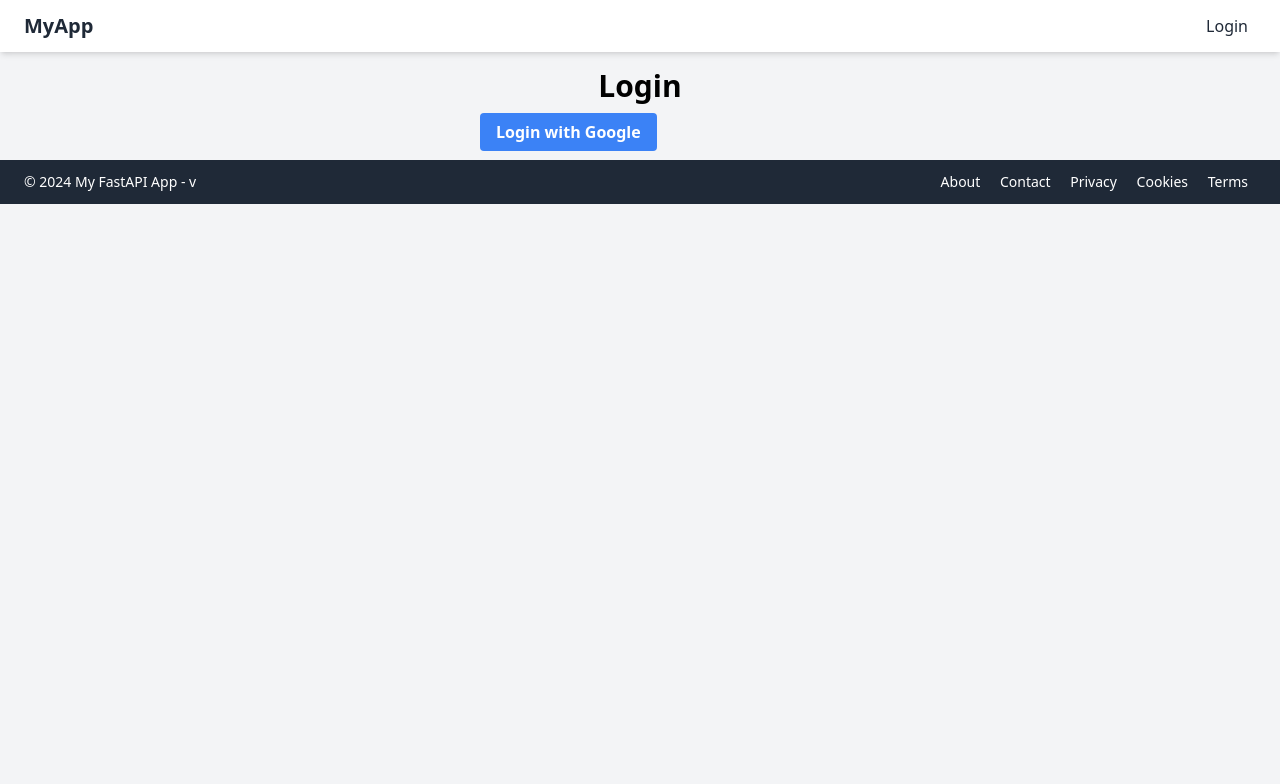
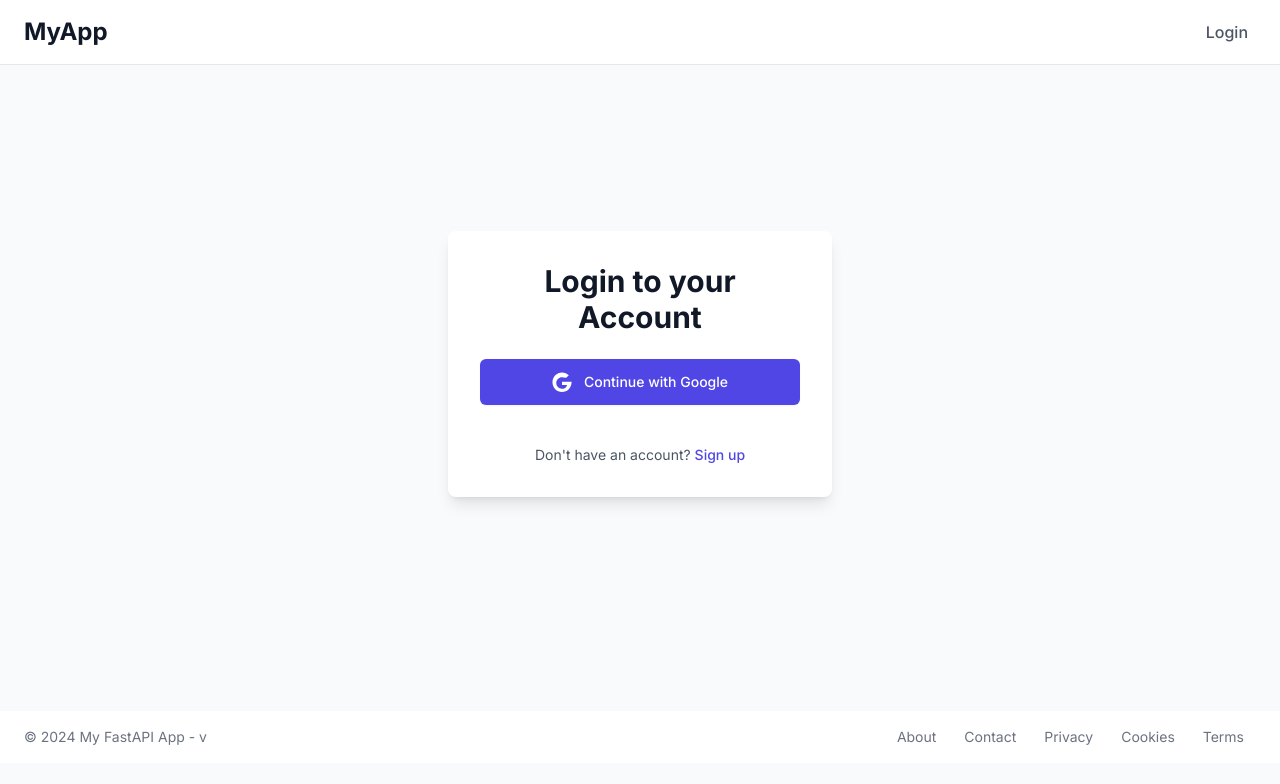
Before and after one commit to qunox-01/benihmon, a FastAPI app: page /login in a window 1280 px wide. Shown: the top 784 px of the page. Run offline with FastAPI, Linux system fonts and the light colour scheme; some libraries are stand-ins or nearby versions.

Commit message:
change the style

```diff
--- a/app/templates/about.html
+++ b/app/templates/about.html
@@ -1,6 +1,8 @@
 {% extends "base.html" %}
 {% block title %}About Us{% endblock %}
 {% block content %}
-<h1 class="text-3xl font-bold">About Us</h1>
-<p class="mt-4">This is the about page.</p>
+<div class="bg-white p-8 rounded-lg shadow-md">
+    <h1 class="text-4xl font-bold text-gray-900">About Us</h1>
+    <p class="mt-4 text-lg text-gray-600">This is the about page. We are a company dedicated to creating amazing web applications with FastAPI and Tailwind CSS. Our mission is to provide clean, efficient, and user-friendly solutions.</p>
+</div>
 {% endblock %}
--- a/app/templates/base.html
+++ b/app/templates/base.html
@@ -7,10 +7,18 @@
     <title>{% block title %}My FastAPI App{% endblock %}</title>
     <script src="https://cdn.tailwindcss.com"></script>
     <script src="https://unpkg.com/htmx.org@1.9.10"></script>
+    <link rel="preconnect" href="https://fonts.googleapis.com">
+    <link rel="preconnect" href="https://fonts.gstatic.com" crossorigin>
+    <link href="https://fonts.googleapis.com/css2?family=Inter:wght@400;500;600;700&display=swap" rel="stylesheet">
+    <style>
+        body {
+            font-family: 'Inter', sans-serif;
+        }
+    </style>
 </head>
-<body class="bg-gray-100">
+<body class="bg-gray-50 text-gray-800">
     {% include 'partials/header.html' %}
-    <main class="container mx-auto p-4">
+    <main class="container mx-auto p-4 md:p-6">
         {% block content %}{% endblock %}
     </main>
     {% include 'partials/footer.html' %}
--- a/app/templates/contact.html
+++ b/app/templates/contact.html
@@ -1,6 +1,8 @@
 {% extends "base.html" %}
 {% block title %}Contact Us{% endblock %}
 {% block content %}
-<h1 class="text-3xl font-bold">Contact Us</h1>
-<p class="mt-4">This is the contact page.</p>
+<div class="bg-white p-8 rounded-lg shadow-md">
+    <h1 class="text-4xl font-bold text-gray-900">Contact Us</h1>
+    <p class="mt-4 text-lg text-gray-600">This is the contact page. You can reach us at <a href="mailto:contact@myapp.com" class="text-indigo-600 hover:underline">contact@myapp.com</a>.</p>
+</div>
 {% endblock %}
--- a/app/templates/login.html
+++ b/app/templates/login.html
@@ -1,12 +1,19 @@
 {% extends "base.html" %}
 {% block title %}Login{% endblock %}
 {% block content %}
-<div class="flex justify-center">
-    <div class="w-full max-w-xs">
-        <h1 class="text-3xl font-bold text-center mb-4">Login</h1>
-        <a href="{{ url_for('login_google') }}" class="bg-blue-500 hover:bg-blue-700 text-white font-bold py-2 px-4 rounded focus:outline-none focus:shadow-outline w-full text-center">
-            Login with Google
+<div class="flex justify-center items-center min-h-[calc(100vh-250px)]">
+    <div class="w-full max-w-sm p-8 space-y-6 bg-white rounded-lg shadow-lg">
+        <h1 class="text-3xl font-bold text-center mb-4 text-gray-900">Login to your Account</h1>
+        <a href="{{ url_for('login_google') }}" class="w-full flex items-center justify-center px-4 py-3 border border-transparent rounded-md shadow-sm text-sm font-medium text-white bg-indigo-600 hover:bg-indigo-700 focus:outline-none focus:ring-2 focus:ring-offset-2 focus:ring-indigo-500">
+            <svg class="w-5 h-5 mr-3" aria-hidden="true" focusable="false" data-prefix="fab" data-icon="google" role="img" xmlns="http://www.w3.org/2000/svg" viewBox="0 0 488 512"><path fill="currentColor" d="M488 261.8C488 403.3 381.5 512 244 512 109.8 512 0 402.2 0 261.8S109.8 11.8 244 11.8c70.3 0 129.8 27.8 174.2 71.9l-67.6 64.8C314.5 152.1 282.7 136 244 136c-80.6 0-146.5 65.9-146.5 146.8S163.4 429.6 244 429.6c87.9 0 122.3-64.8 126.9-97.4H244v-83.3h244c2.5 13.9 4.3 29.2 4.3 45.9z"></path></svg>
+            <span>Continue with Google</span>
         </a>
+        <p class="text-sm text-center text-gray-600 pt-4">
+            Don't have an account?
+            <a href="{{ url_for('signup') }}" class="font-medium text-indigo-600 hover:text-indigo-500">
+                Sign up
+            </a>
+        </p>
     </div>
 </div>
 {% endblock %}
--- a/app/templates/partials/footer.html
+++ b/app/templates/partials/footer.html
@@ -1,13 +1,13 @@
-<footer class="bg-gray-800 text-white mt-auto text-sm">
-    <div class="container mx-auto px-6 py-3">
-        <div class="flex justify-between items-center">
+<footer class="bg-white mt-12">
+    <div class="container mx-auto px-6 py-4">
+        <div class="flex justify-between items-center text-sm text-gray-500">
             <p>&copy; 2024 My FastAPI App - v{{ APP_VERSION }}</p>
             <div>
-                <a href="{{ url_for('about') }}" class="px-2">About</a>
-                <a href="{{ url_for('contact') }}" class="px-2">Contact</a>
-                <a href="{{ url_for('privacy_policy') }}" class="px-2">Privacy</a>
-                <a href="{{ url_for('cookie_policy') }}" class="px-2">Cookies</a>
-                <a href="{{ url_for('terms_and_conditions') }}" class="px-2">Terms</a>
+                <a href="{{ url_for('about') }}" class="px-3 hover:text-indigo-600">About</a>
+                <a href="{{ url_for('contact') }}" class="px-3 hover:text-indigo-600">Contact</a>
+                <a href="{{ url_for('privacy_policy') }}" class="px-3 hover:text-indigo-600">Privacy</a>
+                <a href="{{ url_for('cookie_policy') }}" class="px-3 hover:text-indigo-600">Cookies</a>
+                <a href="{{ url_for('terms_and_conditions') }}" class="px-3 hover:text-indigo-600">Terms</a>
             </div>
         </div>
     </div>
--- a/app/templates/partials/header.html
+++ b/app/templates/partials/header.html
@@ -1,17 +1,17 @@
-<header class="bg-white shadow-md">
-    <nav class="container mx-auto px-6 py-3">
+<header class="bg-white border-b border-gray-200">
+    <nav class="container mx-auto px-6 py-4">
         <div class="flex items-center justify-between">
-            <div class="text-xl font-semibold text-gray-700">
-                <a href="{{ url_for('index') }}" class="text-gray-800 hover:text-gray-700">MyApp</a>
+            <div class="text-2xl font-bold text-gray-900">
+                <a href="{{ url_for('index') }}" class="hover:text-indigo-600">MyApp</a>
             </div>
             <div class="flex items-center">
                 {% if user %}
-                    <a href="{{ url_for('account') }}" class="mx-2">
-                        <img src="{{ user.picture }}" alt="{{ user.name }}" class="w-8 h-8 rounded-full">
+                    <a href="{{ url_for('account') }}" class="mx-4">
+                        <img src="{{ user.picture }}" alt="{{ user.name }}" class="w-10 h-10 rounded-full border-2 border-transparent hover:border-indigo-500 transition-colors">
                     </a>
-                    <a href="{{ url_for('logout') }}" class="text-gray-800 hover:text-gray-700 mx-2">Logout</a>
+                    <a href="{{ url_for('logout') }}" class="text-gray-600 hover:text-indigo-600 mx-2 font-medium">Logout</a>
                 {% else %}
-                    <a href="{{ url_for('login') }}" class="text-gray-800 hover:text-gray-700 mx-2">Login</a>
+                    <a href="{{ url_for('login') }}" class="text-gray-600 hover:text-indigo-600 mx-2 font-medium">Login</a>
                 {% endif %}
             </div>
         </div>
--- a/app/templates/signup.html
+++ b/app/templates/signup.html
@@ -1,8 +1,8 @@
 {% extends "base.html" %}
 {% block title %}Sign Up{% endblock %}
 {% block content %}
-<div class="flex items-center justify-center min-h-[calc(100vh-200px)]">
-    <div class="w-full max-w-sm p-8 space-y-6 bg-white rounded-lg shadow-md">
+<div class="flex items-center justify-center min-h-[calc(100vh-250px)]">
+    <div class="w-full max-w-sm p-8 space-y-6 bg-white rounded-lg shadow-lg">
         <div class="text-center">
             <h1 class="text-3xl font-bold text-gray-900">Create Your Account</h1>
             <p class="mt-2 text-gray-600">Get started in seconds with Google.</p>
```
Also changed, not shown: app/templates/account.html (+13 -7 lines), app/templates/error.html (+5 -4 lines), app/templates/index.html (+4 -4 lines), app/templates/legal/cookies.html (+10 -2 lines), app/templates/legal/privacy.html (+10 -2 lines), app/templates/legal/tnc.html (+10 -2 lines).
